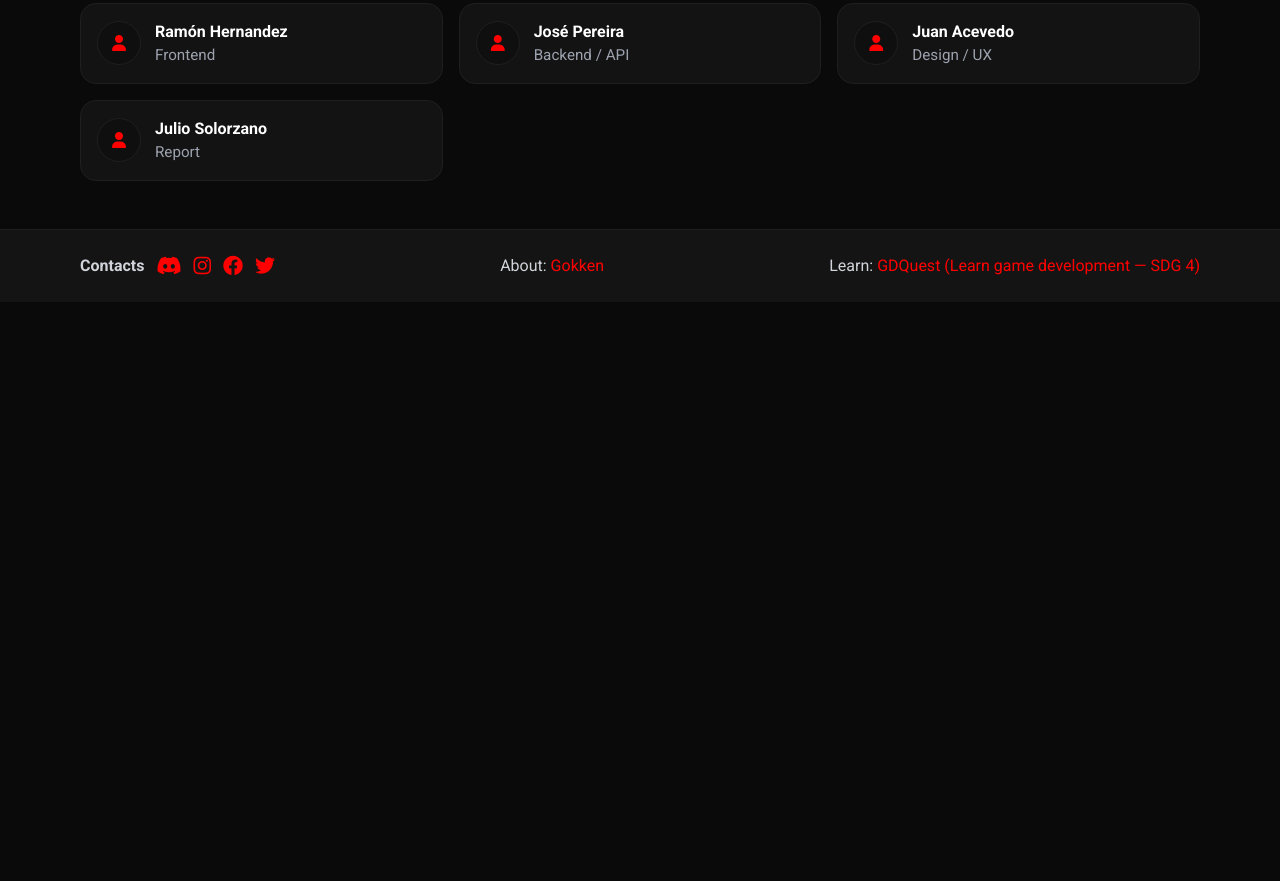
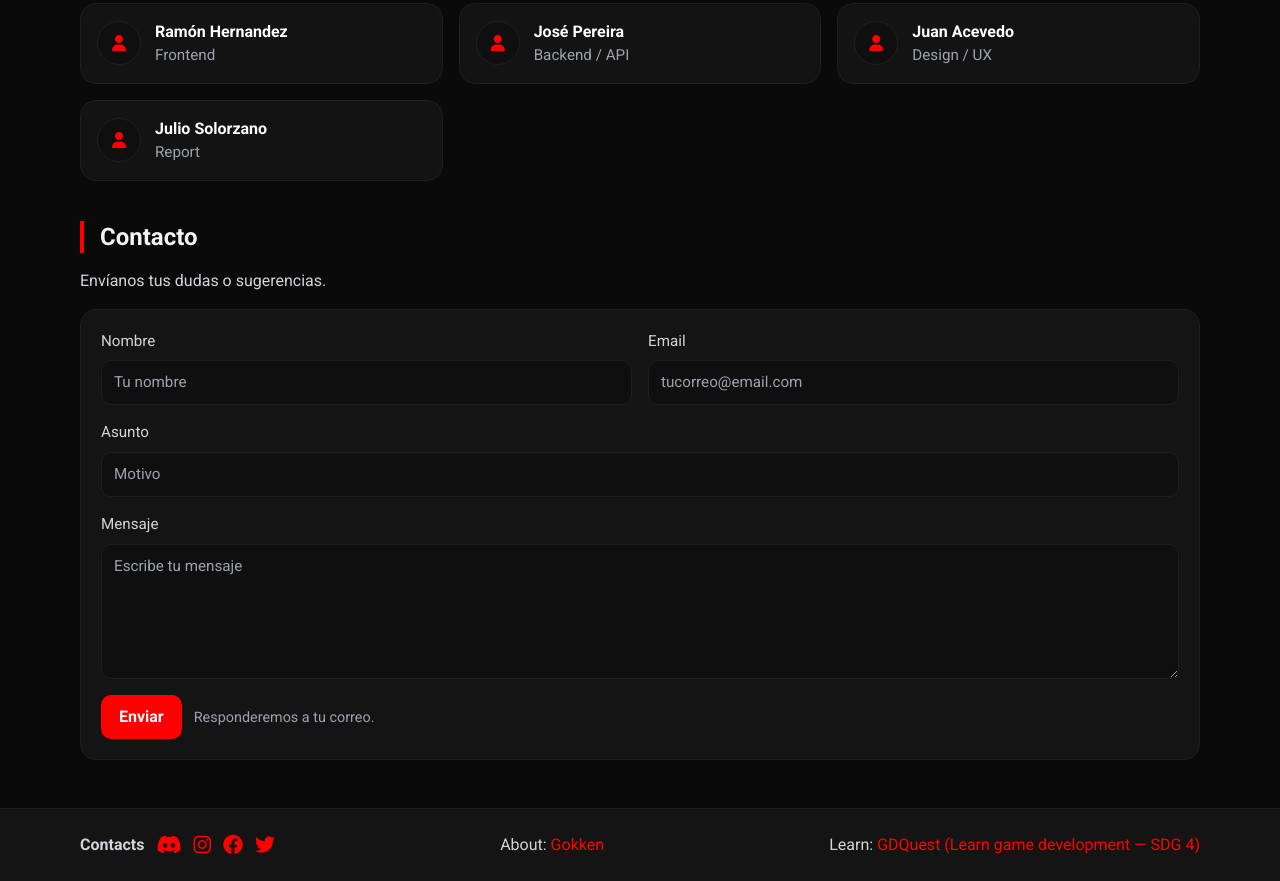
Before and after one commit to Queik5450/Gokken, a plain HTML site: page about.html in a window 1280 px wide. Shown: the part 1260-2141 px from the top of the page. Before the commit the page ends 1562 px from the top, so only its background shows below. Drawn offline with nearby package versions, Linux system fonts and the light colour scheme.

Commit message:
feat: contactos en el about

```diff
--- a/about.html
+++ b/about.html
@@ -207,6 +207,37 @@
                     </div>
                 </div>
             </section>
+
+            <section class="space-y-4">
+                <h2 class="text-2xl font-bold border-l-4 border-primary pl-4" data-i18n="about.contactTitle">Contacto</h2>
+                <p class="text-gray-300" data-i18n="about.contactHint">Envíanos tus dudas o sugerencias.</p>
+                <form class="contact-card" action="https://formspree.io/f/xeeeodzp" method="POST">
+                    <input type="hidden" name="_next" value="about.html?sent=1">
+                    <input type="hidden" name="_subject" value="Nuevo mensaje desde Gokken">
+                    <div class="contact-grid">
+                        <label class="contact-field">
+                            <span data-i18n="about.contactName">Nombre</span>
+                            <input type="text" name="name" required placeholder="Tu nombre" data-i18n-placeholder="about.contactNamePlaceholder">
+                        </label>
+                        <label class="contact-field">
+                            <span data-i18n="about.contactEmail">Email</span>
+                            <input type="email" name="email" required placeholder="tucorreo@email.com" data-i18n-placeholder="about.contactEmailPlaceholder">
+                        </label>
+                    </div>
+                    <label class="contact-field">
+                        <span data-i18n="about.contactSubject">Asunto</span>
+                        <input type="text" name="subject" required placeholder="Motivo" data-i18n-placeholder="about.contactSubjectPlaceholder">
+                    </label>
+                    <label class="contact-field">
+                        <span data-i18n="about.contactMessage">Mensaje</span>
+                        <textarea name="message" rows="5" required placeholder="Escribe tu mensaje" data-i18n-placeholder="about.contactMessagePlaceholder"></textarea>
+                    </label>
+                    <div class="contact-actions">
+                        <button type="submit" class="contact-submit" data-i18n="about.contactSubmit">Enviar</button>
+                        <span class="contact-note" data-i18n="about.contactNote">Responderemos a tu correo.</span>
+                    </div>
+                </form>
+            </section>
         </div>
     </main>
 
--- a/css/about.css
+++ b/css/about.css
@@ -105,3 +105,73 @@
     color: #9ca3af;
     font-size: 0.95rem;
 }
+
+.contact-card {
+    border: 1px solid #1f1f1f;
+    border-radius: 16px;
+    background: #141414;
+    padding: 20px;
+    display: grid;
+    gap: 16px;
+}
+
+.contact-grid {
+    display: grid;
+    gap: 16px;
+}
+
+.contact-field {
+    display: grid;
+    gap: 8px;
+    color: #d1d5db;
+    font-size: 0.95rem;
+}
+
+.contact-field input,
+.contact-field textarea {
+    width: 100%;
+    background: #0f0f0f;
+    border: 1px solid #1f1f1f;
+    border-radius: 10px;
+    padding: 10px 12px;
+    color: #f9fafb;
+    outline: none;
+}
+
+.contact-field input:focus,
+.contact-field textarea:focus {
+    border-color: #ff0000;
+    box-shadow: 0 0 0 2px rgba(255, 0, 0, 0.2);
+}
+
+.contact-actions {
+    display: flex;
+    align-items: center;
+    gap: 12px;
+    flex-wrap: wrap;
+}
+
+.contact-submit {
+    background: #ff0000;
+    color: #fff;
+    border: none;
+    border-radius: 10px;
+    padding: 10px 18px;
+    font-weight: 700;
+    cursor: pointer;
+}
+
+.contact-submit:hover {
+    filter: brightness(1.1);
+}
+
+.contact-note {
+    color: #9ca3af;
+    font-size: 0.9rem;
+}
+
+@media (min-width: 768px) {
+    .contact-grid {
+        grid-template-columns: repeat(2, minmax(0, 1fr));
+    }
+}
--- a/js/i18n.js
+++ b/js/i18n.js
@@ -42,7 +42,19 @@
         companies: 'Compañías',
         platforms: 'Consolas',
         about: 'Acerca de',
-        learn: 'Aprender'
+          membersHint: 'Datos con los nombres y roles del equipo.',
+          contactTitle: 'Contacto',
+          contactHint: 'Envíanos tus dudas o sugerencias.',
+          contactName: 'Nombre',
+          contactEmail: 'Email',
+          contactSubject: 'Asunto',
+          contactMessage: 'Mensaje',
+          contactSubmit: 'Enviar',
+          contactNote: 'Responderemos a tu correo.',
+          contactNamePlaceholder: 'Tu nombre',
+          contactEmailPlaceholder: 'tucorreo@email.com',
+          contactSubjectPlaceholder: 'Motivo',
+          contactMessagePlaceholder: 'Escribe tu mensaje'
       },
       search: {
         placeholder: 'Buscar',
@@ -245,7 +257,19 @@
         companies: 'Companies',
         platforms: 'Consoles',
         about: 'About',
-        learn: 'Learn'
+          membersHint: 'Data with team member names and roles.',
+          contactTitle: 'Contact',
+          contactHint: 'Send us your questions or suggestions.',
+          contactName: 'Name',
+          contactEmail: 'Email',
+          contactSubject: 'Subject',
+          contactMessage: 'Message',
+          contactSubmit: 'Send',
+          contactNote: 'We will reply to your email.',
+          contactNamePlaceholder: 'Your name',
+          contactEmailPlaceholder: 'youremail@example.com',
+          contactSubjectPlaceholder: 'Reason',
+          contactMessagePlaceholder: 'Write your message'
       },
       search: {
         placeholder: 'Search',
```
